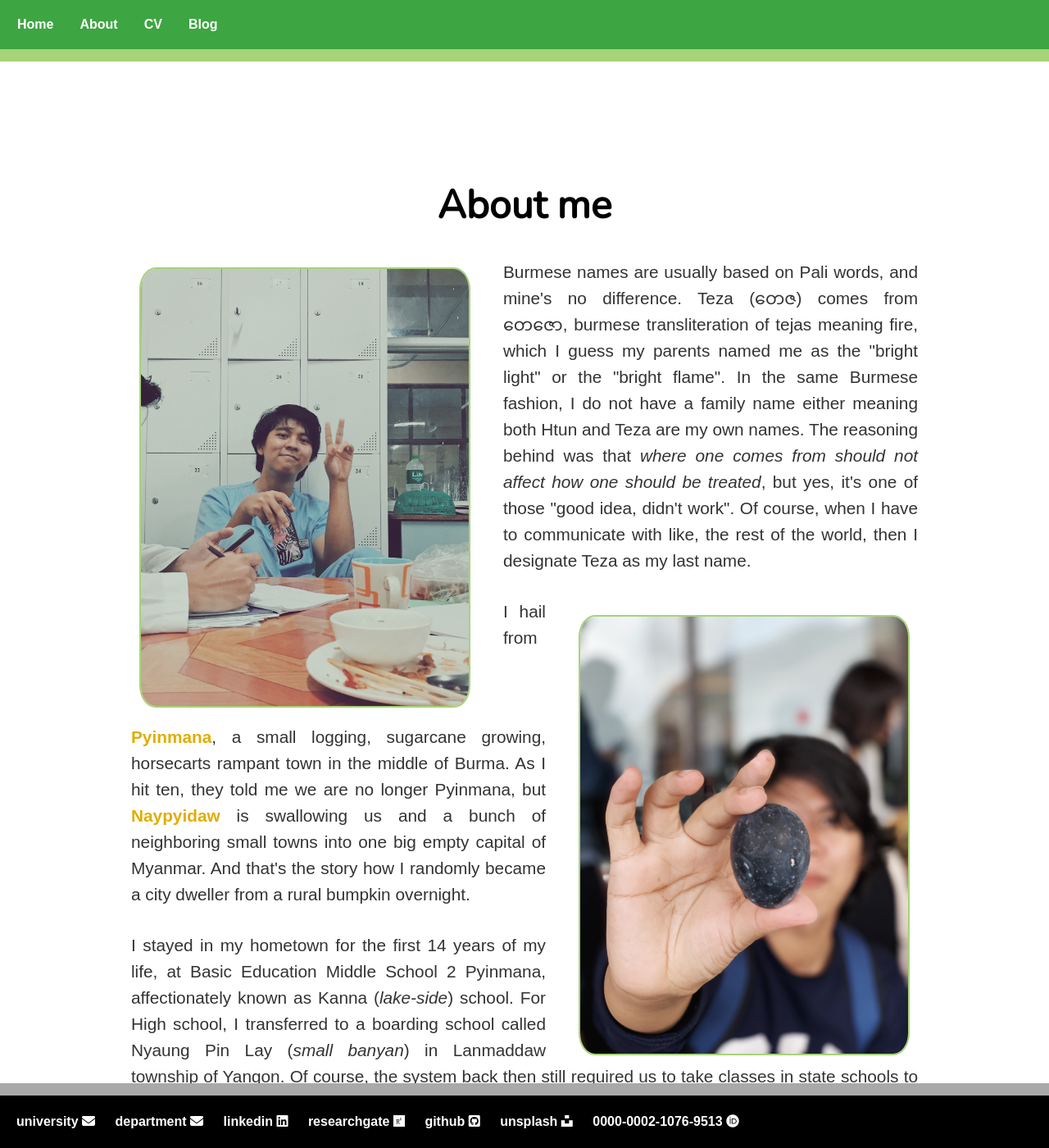
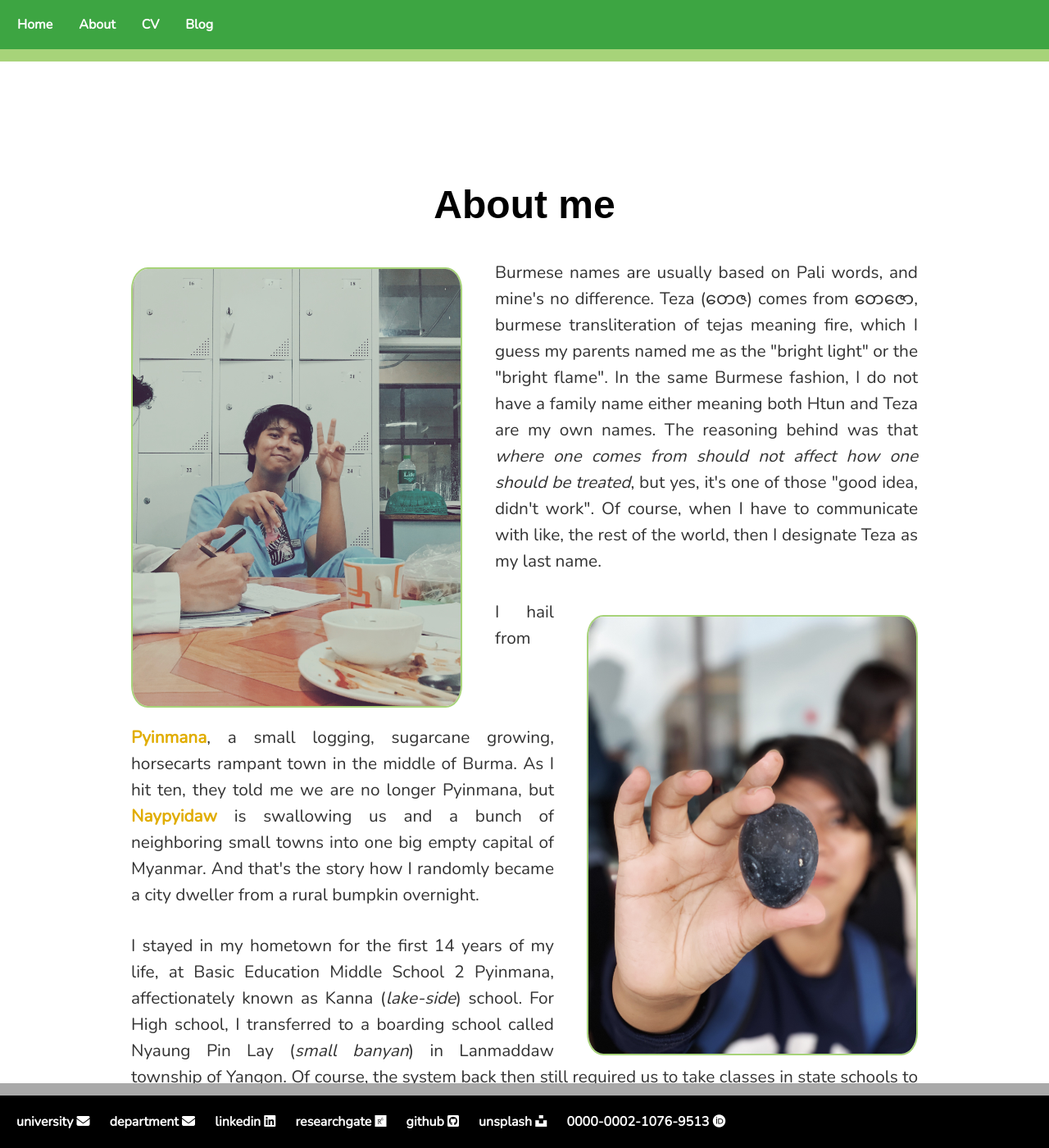
Before and after one commit to finerbrighterlighter/finerbrighterlighter.github.io, a Jekyll site: the page built from about/index.html, in a window 1280 px wide and 1400 px high. Shown: the whole window at 82% size. Built offline with Jekyll 4.4.1, drawn with Linux system fonts in a browser that asks for light colours; nearby versions of some CDN libraries; some web fonts are replaced; some of the changed text lies outside the part shown.

Commit message:
layout push

```diff
--- a/about/index.html
+++ b/about/index.html
@@ -7,41 +7,41 @@ title: About me
 	<body>
 		<div class="square">
         	<div>
-			<img src="/image/bds2.JPG"  alt="This is an image of Htun Teza with a finger V sign." width="400" style="float: left; margin: 10px 40px 20px 10px;border-radius:5%;border: 2px solid #a7d379;">
+			<img src="/image/bds2.JPG"  alt="This is an image of Htun Teza with a finger V sign." width="400" style="float: left; margin: 10px 40px 20px 0px;border-radius:5%;border: 2px solid #a7d379;">
 			</div>
 			<p> Burmese names are usually based on Pali words, and mine's no difference. Teza (တေဇ) comes from တေဇော, burmese transliteration of tejas meaning fire, which I guess my parents named me as the "bright light" or the "bright flame". In the same Burmese fashion, I do not have a family name either meaning both Htun and Teza are my own names. The reasoning behind was that <i>where one comes from should not affect how one should be treated</i>, but yes, it's one of those "good idea, didn't work". Of course, when I have to communicate with like, the rest of the world, then I designate Teza as my last name. </p>
 		</div>
 		<div class="square">
         	<div>
-			<img src="/image/hteza2.JPG"  alt="This is an image of Htun Teza with an egg." width="400" style="float: right; margin: 20px 10px 10px 40px;border-radius:5%;border: 2px solid #a7d379;">
+			<img src="/image/hteza2.JPG"  alt="This is an image of Htun Teza with an egg." width="400" style="float: right; margin: 20px 0px 10px 40px;border-radius:5%;border: 2px solid #a7d379;">
 			</div>
 			<p> I hail from <a href="https://en.wikipedia.org/wiki/Pyinmana">Pyinmana</a>, a small logging, sugarcane growing, horsecarts rampant town in the middle of Burma. As I hit ten, they told me we are no longer Pyinmana, but <a href="https://en.wikipedia.org/wiki/Naypyidaw">Naypyidaw</a> is swallowing us and a bunch of neighboring small towns into one big empty capital of Myanmar. And that's the story how I randomly became a city dweller from a rural bumpkin overnight.</p>
 			<p> I stayed in my hometown for the first 14 years of my life, at Basic Education Middle School 2 Pyinmana, affectionately known as Kanna (<i>lake-side</i>) school. For High school, I transferred to a boarding school called Nyaung Pin Lay (<i>small banyan</i>) in Lanmaddaw township of Yangon. Of course, the system back then still required us to take classes in state schools to be eligible for matriculation examinations so I attended Basic Education High School 2 of Lanmaddaw.</p>
 		</div>
 		<div class="square">
         	<div>
-			<img src="/image/bds1.JPG"  alt="This is an image of Htun Teza with a doctor gown." width="400" style="float: left; margin: 10px 40px 20px 10px;border-radius:5%;border: 2px solid #a7d379;">
+			<img src="/image/bds1.JPG"  alt="This is an image of Htun Teza with a doctor gown." width="400" style="float: left; margin: 10px 40px 20px 0px;border-radius:5%;border: 2px solid #a7d379;">
 			</div>
-			<p> After I graduated high school in 2012, I joined the <a href="http://udmyangon-edu.com/">University of  Dental Medicine</a> which I still cannot figure out why I did so. I knew myself going in that I am not very good at communcations, relations, and that I demand for closure in everything. As expected, I greatly abhorred being a clinician; medicine is as much an act as it is science. The fact that it did not have a yes or no outcome constantly stressed me out; having to say "okay, it seems it is better <i>than the last time</i>" never felt natural to me.</p>
+			<p> After I graduated high school in 2012, I joined the <a href="http://udmyangon-edu.com/">University of  Dental Medicine</a> which I still cannot figure out why I did so. I knew myself going in that I am not very good at communcations, relations, and that I demand for closure in everything. As expected, I greatly abhorred being a clinician; medicine is as much of arts as it is science. YOu do your best and wait for the results. The fact that it did not have a yes or no outcome constantly stressed me out; having to say "okay, it seems it is better <i>than the last time</i>" never felt natural to me.</p>
 			<p> So, as every university student who did not enjoy their time in class, I was always looking for extracurricular activities which would keep me away from the dental chair. I was always offering the postgraduate students to help them out with their research, be it data collection for their research, manual inputs into a SPSS or even format and grammar check for their documents. I was lucky enough to be noticed by the professor and lectures in the Department of Preventive and Community Dentistry (<i>PCD</i>), relatively the most active group in the university.</p>
 		</div>
 		<div class="square">
         	<div>
-			<img src="/image/professor.png"  alt="Professor Ko Ko Soe recommends Htun Teza for the masters degree program." width="400" style="float: right; margin: 20px 10px 10px 40px;border-radius:5%;border: 2px solid #a7d379;">
-			<img src="/image/rector.png"  alt="Rector Professor Shwe Toe recommends Htun Teza for the masters degree program." width="400" style="float: left; margin: 10px 40px 20px 10px;border-radius:5%;border: 2px solid #a7d379;">
+			<img src="/image/professor.png"  alt="Professor Ko Ko Soe recommends Htun Teza for the masters degree program." width="400" style="float: right; margin: 20px 0px 10px 40px;border-radius:5%;border: 2px solid #a7d379;">
+			<img src="/image/rector.png"  alt="Rector Professor Shwe Toe recommends Htun Teza for the masters degree program." width="400" style="float: left; margin: 10px 40px 20px 0px;border-radius:5%;border: 2px solid #a7d379;">
 			</div>
-			<p> They were patient in making me aware that there's more to health sciences than being a clinician. They told me that there are people who figures out <i>what and how to do for what</i> so that the clinicians can decided to do. They took the time to teach me the basics of descriptive analysis, which was not part of the cirriculum and notify about the relevant courses or workshops. A masters degree program fo medical epidemiology was recommended to me so, I joined the program at <a href="https://www.rama.mahidol.ac.th/ceb/">Department of Clinical Epidemiology and Biostatistics</a>, Mahidol Univeristy six months after I finished my bachelor's degree, with the recommendation of the rector of the university and the head of the PCD department. </p>
+			<p> They were very kind for making me aware that there's more to health sciences than being a clinician. They told me that there are people who figures out <i>what and how to do for which</i> so that the clinicians can practice. They gave me hours out of their own time to teach the basics of descriptive analysis, which was not part of the cirriculum, and invite me to the relevant courses or workshops. A masters degree program fo medical epidemiology was recommended to me so, I joined the program at <a href="https://www.rama.mahidol.ac.th/ceb/">Department of Clinical Epidemiology and Biostatistics</a>, Mahidol Univeristy six months after I finished my bachelor's degree, with the recommendation of the rector of the university and the head of the PCD department. </p>
 		</div>
 			<p> I insisted against the recommended program and did my masters in data science for health care, which I believe is the best decision I made in recent years. The initial learning curves were huge, but on the hindsight, I met the best people possible to guide me back on the path, attentive lecturers and collaborative classmates. I constructed risk prediction models for a periodontal disease, and one thing I was fascinated by the experience was using secondary data for the study. In the past, I had helped with subject recruitments or surveys for a couple of research projects, but I was charmed by the concept of reusing data collected for other purposes. </p>
 		<div class="square">
         	<div>
-			<img src="/image/msc1.JPG"  alt="This is an image of Htun Teza talking at Msc orientation." width="400" style="float: right; vertical-align: top; margin: 20px 10px 10px 40px;border-radius:5%;border: 2px solid #a7d379;">
+			<img src="/image/msc1.JPG"  alt="This is an image of Htun Teza talking at Msc orientation." width="400" style="float: right; vertical-align: top; margin: 20px 0px 10px 40px;border-radius:5%;border: 2px solid #a7d379;">
 			</div>
 			<p> Medical records are the longitudinal data of the patients followed up passively, and could have been used for much more purposes. When I was made aware that our department was undertaking <a href="https://www.rama.mahidol.ac.th/ceb/CEBdatawarehouse">a project</a> to extract the electronic medical records from Ramathibodi Hospital, I asked for an opportunity to join the data warehouse team. I took upon myself on curating for the Surgery project, which extracts the operative records to link with other medical parameters as required for each researcher’s goals, and I was invited to join the hypertension project midway as well. It is a great learning experience, from receiving the medical data and blinding them to exporting the dataset with those features the researchers hypothesize to be correlated. After I graduated, I joined the department back as a graduate research assistant for Data Science and Clinical Informatics division.</p>
 		</div>
 		<div class="square">
         	<div>
-			<img src="/image/feature.jpg"  alt="This is an image of Htun Teza talking featured on Department Student Corner." width="400" style="float: left; margin: 10px 40px 20px 10px;border-radius:5%;border: 2px solid #a7d379;">
+			<img src="/image/feature.jpg"  alt="This is an image of Htun Teza talking featured on Department Student Corner." width="400" style="float: left; margin: 10px 40px 20px 0px;border-radius:5%;border: 2px solid #a7d379;">
 			</div>
 			<p> Of course, it is not without struggles, the series of meetings when we cannot identify such parameters, pondering between extracting from other databases, imputing, replacing it or even dropping, a ton of missing values and uneven time steps or follow ups. It has been an exciting adventure, and I am convinced that we could be doing more, manually or even with automated pipelines set in places. This requires more research, studies, experiments, validations; this is a feat to overcome and I want to be a part of it. I am always looking for opportunity to work with unstructured data in addition to structured data of EHR systems, complementing the experience gained at my current position.</p>
 		</div>
--- a/css/main.css
+++ b/css/main.css
@@ -1,6 +1,6 @@
 body {
     margin-top: 20px;
-    font-family: 'Source Serif Pro', sans-serif;
+	font-family: 'Nunito', serif;
     margin: 60px auto;
     text-align: justify;
     text-justify: inter-word;
@@ -40,7 +40,7 @@ body {
   text-align: center;
   padding: 14px 16px;
   text-decoration: none;
-  font-family: 'Source Serif Pro', sans-serif;
+	font-family: 'Nunito', serif;
   font-weight: bold;
 }
 
@@ -82,7 +82,7 @@ body {
 
 nav ul, footer ul {
     color: red;
-    font-family: 'Source Serif Pro', sans-serif;
+	font-family: 'Nunito', serif;
     padding: 0px;
     list-style: none;
     font-weight: bold;
@@ -108,20 +108,20 @@ a:hover {
 h1 {
     margin-top: 150px;
     font-size: 3em;
-    font-family: 'Nunito', serif;
+    font-family: 'Source Serif Pro', sans-serif;
     text-align: center;
     margin-bottom: 50px;
 }
 
 h2 {
     font-size: 1.8em;
-    font-family: 'Nunito', serif;
+    font-family: 'Source Serif Pro', sans-serif;
     text-align: center;
 }
 
 h3 {
     font-size: 1.6em;
-	font-family: 'Nunito', serif;
+	font-family: 'Source Serif Pro', sans-serif;
     text-align: left;
 }
 
--- a/index.html
+++ b/index.html
@@ -7,13 +7,13 @@ title: Home
 	<h1>Htun Teza</h1>
 	<div class="square">
         	<div>
-			<img src="/image/hteza.JPG"  alt="This is an image of Htun Teza." width="350" style="float: left; margin: 10px 40px 20px 10px;border-radius:5%;border: 2px solid #a7d379;">
+			<img src="/image/hteza.JPG"  alt="This is an image of Htun Teza." width="350" style="float: left; margin: 10px 40px 20px 0px;border-radius:5%;border: 2px solid #a7d379;">
 		</div>
 		<p> From Myanmar (Burma), but I consider myself a citizen of where I am sleeping today. I did practice dentistry as my undergraduate study until the graduation in 2018 and never looked back since. Currently based in Bangkok Thailand, I am working in the field of health care research, concentrating in data science and clinical data research. Mainly interested in secondary data research, I am enthused to explore why we should reuse, what we should reuse, how we should reuse regarding electronic medical records and data collected for other purposes. I mainly work with Python with occasional R for resource limitations.</p>
 	</div>
 	<div class="square">
         	<div>
-			<iframe allow="encrypted-media *" style="width:300px;height:400px;overflow:hidden;background:transparent;align:right;float:right;margin: 20px 10px 100px 40px;border-radius:5%;border: 2px solid #a7d379;" sandbox="allow-forms allow-popups allow-same-origin allow-scripts allow-storage-access-by-user-activation allow-top-navigation-by-user-activation" src="https://embed.music.apple.com/th/playlist/replay-2022/pl.rp-755XHRnNGGR6"></iframe>
+			<iframe allow="encrypted-media *" style="width:300px;height:400px;overflow:hidden;background:transparent;align:right;float:right;margin: 20px 0px 50px 40px;border-radius:5%;border: 2px solid #a7d379;" sandbox="allow-forms allow-popups allow-same-origin allow-scripts allow-storage-access-by-user-activation allow-top-navigation-by-user-activation" src="https://embed.music.apple.com/th/playlist/replay-2022/pl.rp-755XHRnNGGR6"></iframe>
 			</div>
 		<p>In my free time, I prefer to keep myself in my room, listening to music, walking around with a headset, watching sitcoms or anime on repeat. Watching people watch the shows I enjoyed is a guilty pleasure but I am not proud that I am encouraging copyrights infringements.</p>
 		<p>Here's a playlist of my most listened songs in 2022,
```
